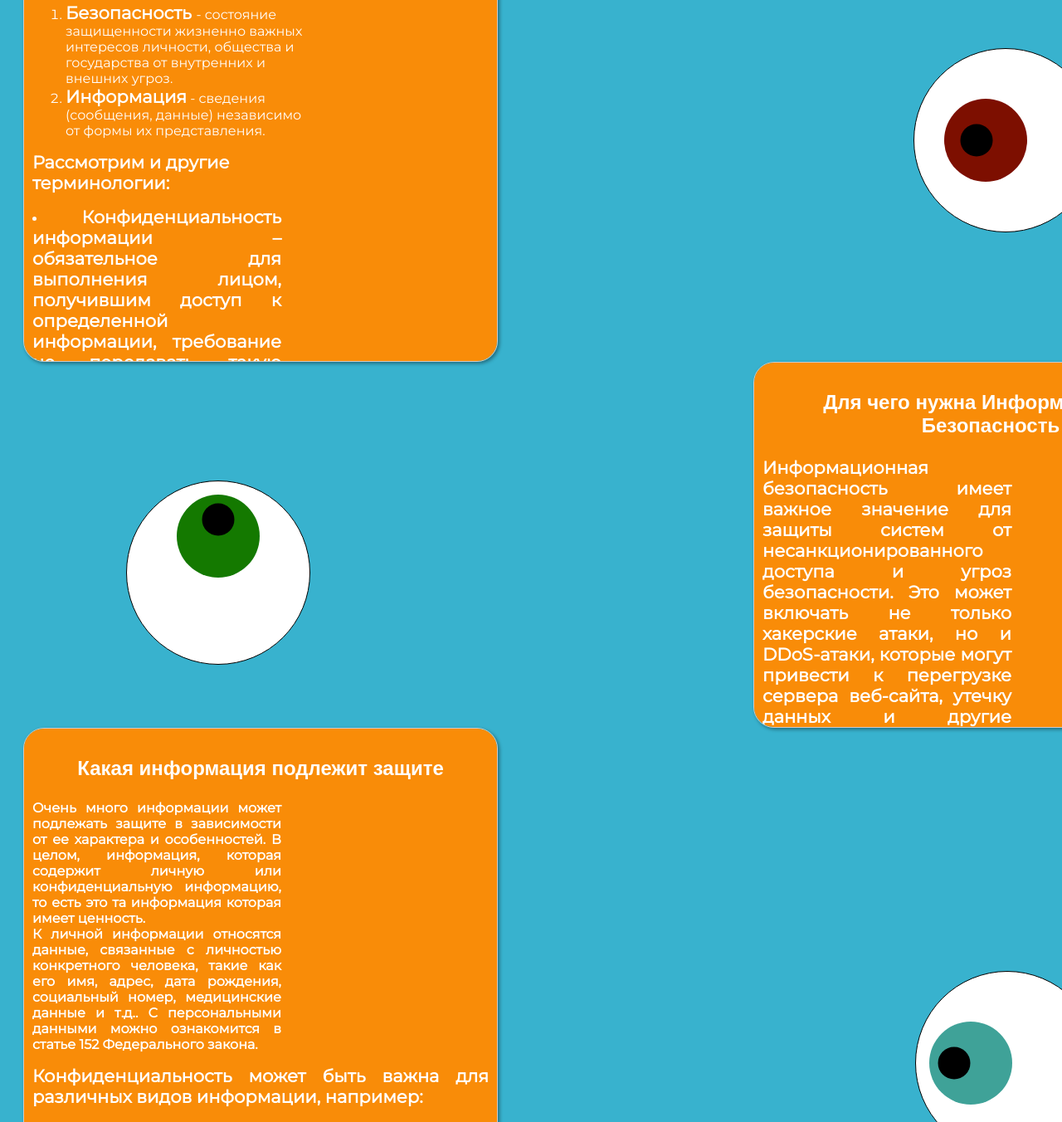
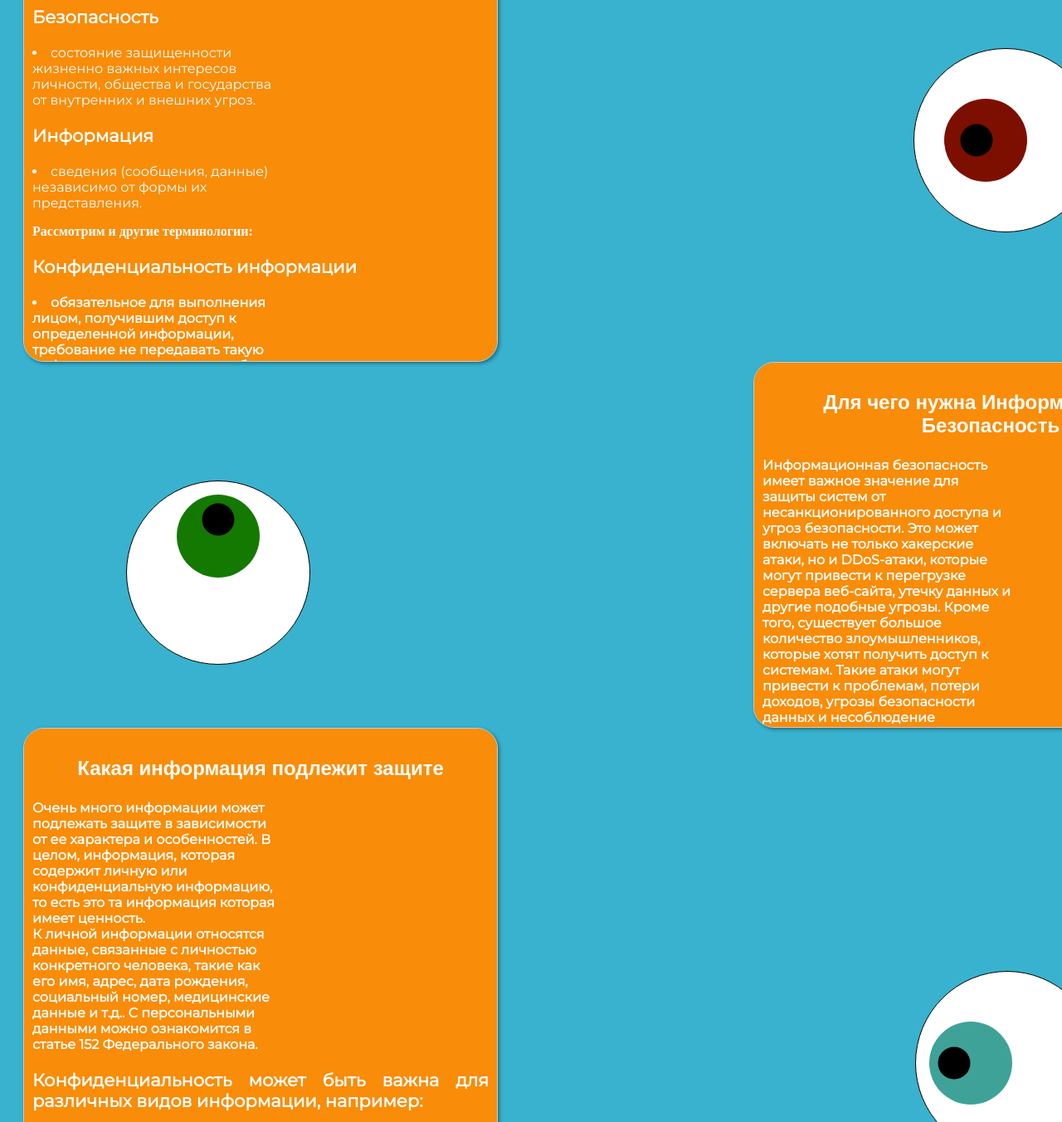
Before and after one commit to oganes-pak/pop4, a plain HTML site: page index.html in a window 1280 px wide. Shown: the part 843-2195 px from the top of the page at 83% size. Drawn offline with Linux system fonts and the light colour scheme.

Commit message:
Update index.html

```diff
--- a/index.html
+++ b/index.html
@@ -55,28 +55,34 @@
                         <h3 class="rub1">Глоссарий</h3>
                         <p class="vir">Чтобы понять необходимость ИБ, нам нужно разобраться в определении информации и
                             безопасности.<br></p>
-                        <ol><!--список 1,2-->
-                            <li class="vir"><b class="jir">Безопасность </b> - состояние защищенности жизненно важных
+                        <p class="jir">Безопасность </p>
+                        <oi><!--список 1,2-->
+                            <li class="vir">состояние защищенности жизненно важных
                                 интересов
                                 личности, общества и государства от внутренних и внешних угроз.</li>
-                            <li class="vir"><b class="jir">Информация</b> - сведения (сообщения, данные) независимо от
+                        </oi>
+                        <p class="jir">Информация</p>
+                        <oi>
+                            <li class="vir"> сведения (сообщения, данные) независимо от
                                 формы их
                                 представления. </li>
                             </ol>
-                        <p class="vir"><b class="jir"><b>Рассмотрим и другие терминологии:<b> </p>
+                            <p class="viir"><b>Рассмотрим и другие терминологии: </p>
+                            <p class="jir">Конфиденциальность информации</p>
                             <oi>
-
-
-                            <li class="vir"><b class="jir">Конфиденциальность информации<b> – обязательное для
+                                <li class="vir">обязательное для
                                     выполнения
                                     лицом,
                                     получившим доступ к определенной информации, требование не передавать такую
                                     информацию третьим лицам без согласия ее обладателя.</li>
-                            <li class="vir"><b class="jir">Каналы утечки информации<b> — методы и пути утечки
+                            </oi>
+                            <p class="jir">Каналы утечки информации</p>
+                            <oi></oi>
+                            <li class="vir"> методы и пути утечки
                                 информации из
                                 информационной
                                 системы</li>
-                            </ol>
+                        </oi>
                     </div>
                 </div>
             </section>
@@ -85,7 +91,8 @@
                     <div class="scrollable-content3">
 
                         <h3 class="rub1">Для чего нужна Информационная Безопасность</h3>
-                        <p class="vir"><b class="jir">Информационная безопасность<b> имеет важное значение для защиты
+
+                        <p class="vir"> Информационная безопасность имеет важное значение для защиты
                                     систем от
                                     несанкционированного доступа и угроз безопасности.
                                     Это может включать не только хакерские атаки, но и DDoS-атаки, которые могут
@@ -124,8 +131,8 @@
                             адрес, дата рождения, социальный номер, медицинские данные и т.д.. С персональными данными
                             можно ознакомится в статье 152 Федерального закона.</p>
 
-                        <b class="jir">Конфиденциальность может быть важна для различных видов информации,
-                            например:</b>
+                        <p class="jir">Конфиденциальность может быть важна для различных видов информации,
+                            например:</p>
                         <ol>
 
                             <li class="vir4">Коммерческая информация, такая как планы производства, финансовые отчеты,
```
Lines whose indentation alone changed are shown as unchanged.
